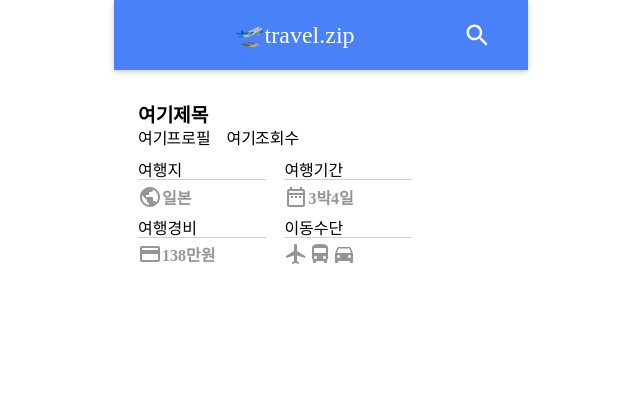
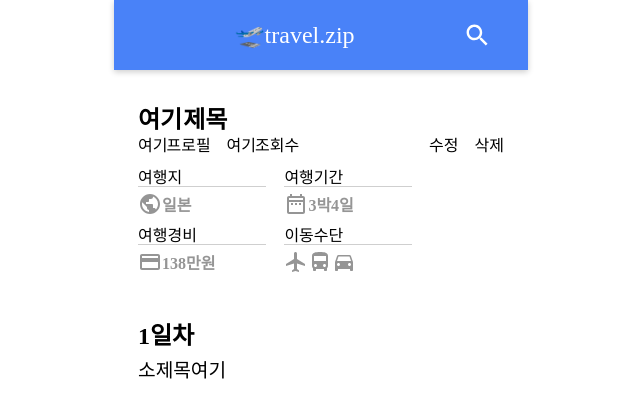
Before and after one commit to prgrms-web-devcourse/Team-Moongsal-Travel.zip-FE, a Next.js app: page /post/detail/1 in a window 1280 px wide. Shown: the top 418 px of the page, without its empty margins (319-959 px from the left). Built offline with nearby package versions, Linux system fonts and the light colour scheme; a web font is replaced by a local one.

Commit message:
feat: 사용자에따른  수정|삭제 메뉴

```diff
--- /dev/null
+++ b/src/components/PostDetail/PostContents.tsx
@@ -0,0 +1,14 @@
+import { Box } from '@mui/material';
+
+import { SubTitle, Title } from '../common';
+
+const PostContents = () => {
+  return (
+    <Box>
+      <Title bold='bold'>1일차</Title>
+      <SubTitle>소제목 여기</SubTitle>
+    </Box>
+  );
+};
+
+export default PostContents;
--- /dev/null
+++ b/src/components/PostDetail/PostInfo.tsx
@@ -0,0 +1,90 @@
+import {
+  DateRangeOutlined,
+  DirectionsBus,
+  DirectionsCar,
+  Flight,
+  Payment,
+  Public,
+} from '@mui/icons-material';
+import { Box, Grid } from '@mui/material';
+import { styled } from '@mui/material/styles';
+import { Stack } from '@mui/system';
+
+import { SubTitle, Title } from '@/components/common';
+
+interface PostInfo {
+  authority: string;
+}
+
+const PostInfo = ({ authority }: PostInfo) => {
+  return (
+    <Box>
+      <Title bold='bold'>여기 제목</Title>
+      <Box sx={{ display: 'flex', justifyContent: 'space-between', mb: '1rem' }}>
+        <Box sx={{ display: 'flex', gap: '1rem' }}>
+          <div>여기 프로필</div>
+          <div>여기 조회수</div>
+        </Box>
+        {authority === 'writer' && (
+          <Box sx={{ display: 'flex', gap: '1rem' }}>
+            <div>수정</div>
+            <div>삭제</div>
+          </Box>
+        )}
+      </Box>
+      <Box sx={{ width: '80%' }}>
+        <Grid container rowSpacing={1}>
+          <Grid item xs={6}>
+            <Underline>여행지</Underline>
+            <Stack flexDirection='row' mt='0.3rem'>
+              <Public color='gray030' />
+              <SubTitle color='gray030.main' bold='bold' fontSize='1rem'>
+                일본
+              </SubTitle>
+            </Stack>
+          </Grid>
+          <Grid item xs={6}>
+            <Underline>여행기간</Underline>
+            <Stack flexDirection='row' mt='0.3rem'>
+              <DateRangeOutlined color='gray030' />
+              <SubTitle color='gray030.main' bold='bold' fontSize='1rem'>
+                3박4일
+              </SubTitle>
+            </Stack>
+          </Grid>
+          <Grid item xs={6}>
+            <Underline>여행경비</Underline>
+            <Stack flexDirection='row' mt='0.3rem'>
+              <Payment color='gray030' />
+              <SubTitle color='gray030.main' bold='bold' fontSize='1rem'>
+                138만원
+              </SubTitle>
+            </Stack>
+          </Grid>
+          <Grid item xs={6}>
+            <Underline>이동수단</Underline>
+            <Stack flexDirection='row' mt='0.3rem'>
+              {/* SvgIcon 조건별 출력
+            <SvgIcon component={아이콘 이름} /> */}
+              {}
+              <Flight color='gray030' />
+              <DirectionsBus color='gray030' />
+              <DirectionsCar color='gray030' />
+            </Stack>
+          </Grid>
+        </Grid>
+      </Box>
+    </Box>
+  );
+};
+
+export default PostInfo;
+
+const Underline = styled('div')(({ theme }) => ({
+  '&:after': {
+    display: 'block',
+    width: '8rem',
+    borderBottom: `solid 1px ${theme.palette.gray020.main}`,
+    content: '""',
+  },
+}));
--- /dev/null
+++ b/src/components/PostDetail/index.ts
@@ -0,0 +1,2 @@
+export { default as PostContents } from './PostContents';
+export { default as PostInfo } from './PostInfo';
--- a/src/components/common/Titlte.tsx
+++ b/src/components/common/Titlte.tsx
@@ -13,7 +13,7 @@ const Title = ({ children, color, bold, fontSize }: TitleProps) => {
     <Typography
       variant='body1'
       component='h2'
-      fontSize={fontSize ? fontSize : '1.2rem'}
+      fontSize={fontSize ? fontSize : '1.5rem'}
       color={color && color}
       fontWeight={bold && bold}>
       {children}
--- a/src/pages/post/detail/[id].tsx
+++ b/src/pages/post/detail/[id].tsx
@@ -1,65 +1,16 @@
-import DateRangeOutlinedIcon from '@mui/icons-material/DateRangeOutlined';
-import DirectionsBusIcon from '@mui/icons-material/DirectionsBus';
-import DirectionsCarIcon from '@mui/icons-material/DirectionsCar';
-import FlightIcon from '@mui/icons-material/Flight';
-import PaymentIcon from '@mui/icons-material/Payment';
-import PublicIcon from '@mui/icons-material/Public';
-import { Box, Grid } from '@mui/material';
-import { styled } from '@mui/material/styles';
-import { Stack } from '@mui/system';
+import { Box, Stack } from '@mui/material';
 
-import { SubTitle, Title } from '@/components/common';
+import { PostContents, PostInfo } from '@/components/PostDetail';
 
 const Detail = () => {
+  const authority = 'writer';
+  // const authority = 'viewer';
   return (
     <Box sx={layout}>
-      <Title bold='bold'>여기 제목</Title>
-      <Box sx={{ display: 'flex', gap: '1rem', mb: '1rem' }}>
-        <span>여기 프로필</span>
-        <div>여기 조회수</div>
-      </Box>
-      <Box sx={{ width: '80%' }}>
-        <Grid container rowSpacing={1}>
-          <Grid item xs={6}>
-            <Underline>여행지</Underline>
-            <Stack flexDirection='row' mt='0.3rem'>
-              <PublicIcon color='gray030' />
-              <SubTitle color='gray030.main' bold='bold' fontSize='1rem'>
-                일본
-              </SubTitle>
-            </Stack>
-          </Grid>
-          <Grid item xs={6}>
-            <Underline>여행기간</Underline>
-            <Stack flexDirection='row' mt='0.3rem'>
-              <DateRangeOutlinedIcon color='gray030' />
-              <SubTitle color='gray030.main' bold='bold' fontSize='1rem'>
-                3박4일
-              </SubTitle>
-            </Stack>
-          </Grid>
-          <Grid item xs={6}>
-            <Underline>여행경비</Underline>
-            <Stack flexDirection='row' mt='0.3rem'>
-              <PaymentIcon color='gray030' />
-              <SubTitle color='gray030.main' bold='bold' fontSize='1rem'>
-                138만원
-              </SubTitle>
-            </Stack>
-          </Grid>
-          <Grid item xs={6}>
-            <Underline>이동수단</Underline>
-            <Stack flexDirection='row' mt='0.3rem'>
-              {/* Svgicon 조건별 출력
-            <SvgIcon component={아이콘 이름} /> */}
-              {}
-              <FlightIcon color='gray030' />
-              <DirectionsBusIcon color='gray030' />
-              <DirectionsCarIcon color='gray030' />
-            </Stack>
-          </Grid>
-        </Grid>
-      </Box>
+      <Stack spacing={5}>
+        <PostInfo authority={authority} />
+        <PostContents />
+      </Stack>
     </Box>
   );
 };
@@ -67,12 +18,3 @@ const Detail = () => {
 export default Detail;
 
 const layout = { padding: '0 24px' };
-
-const Underline = styled('div')(({ theme }) => ({
-  '&:after': {
-    display: 'block',
-    width: '8rem',
-    borderBottom: `solid 1px ${theme.palette.gray020.main}`,
-    content: '""',
-  },
-}));
```
